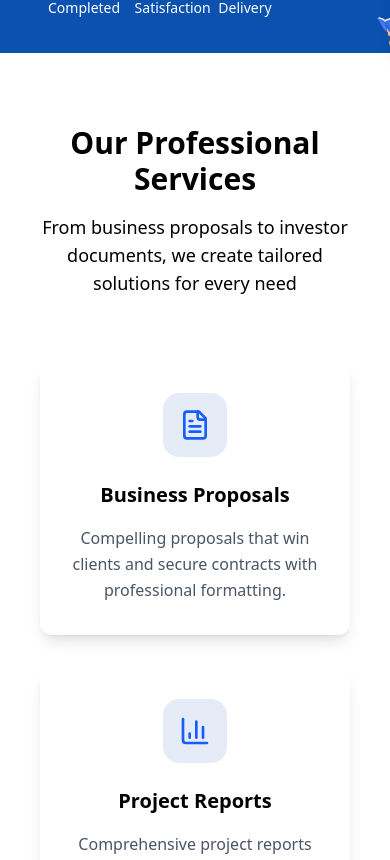
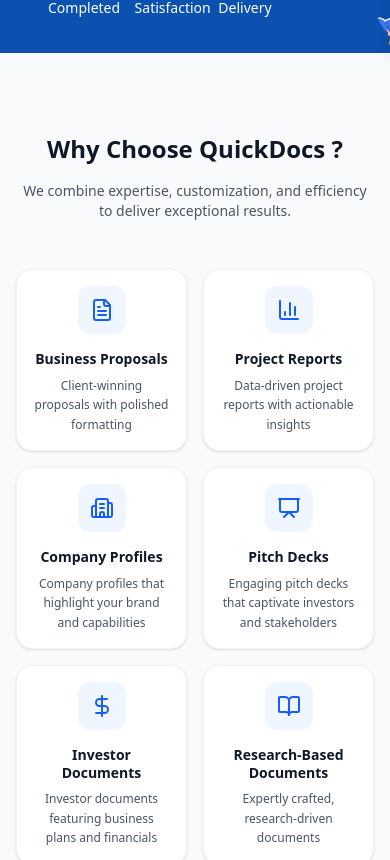
Before and after one commit to Cenzios/Quickdocs, a React (Vite) app: page / in a window 390 px wide. Shown: the part 791-1651 px from the top of the page. Built offline with nearby package versions, Linux system fonts and the light colour scheme.

Commit message:
Refactor components for improved responsiveness and visual consistency; update footer layout, enhance contact and services sections, and refine process steps.

```diff
--- a/index.html
+++ b/index.html
@@ -1,5 +1,5 @@
-<!doctype html>
-<html lang="en">
+<!DOCTYPE html>
+<html lang="en" class="scroll-smooth">
   <head>
     <meta charset="UTF-8" />
     <link rel="icon" type="image/svg+xml" href="/vite.svg" />
--- a/src/components/Footer.jsx
+++ b/src/components/Footer.jsx
@@ -24,57 +24,57 @@
       </section>
 
       {/* Footer Section */}
-      <footer className="bg-[#101828] text-white py-12 px-4">
+      <footer className="bg-[#101828] text-white py-8 px-4">
         <div className="max-w-6xl mx-auto">
-          <div className="grid md:grid-cols-3 gap-8">
+          <div className="grid grid-cols-3 md:grid-cols-3 gap-6 md:gap-8">
             {/* Company Info */}
             <div>
-              <h3 className="text-xl font-bold text-[#004AAD] mb-4">
+              <h3 className="text-base md:text-xl font-bold text-[#004AAD] mb-3 md:mb-4">
                 QuickDocs Sri Lanka
               </h3>
-              <p className="text-gray-300 mb-6 leading-relaxed">
-                Your trusted partner for professional business documents. We
-                combine MBA-level expertise with fast delivery to help your
-                business succeed.
+              <p className="text-gray-300 mb-4 md:mb-6 leading-relaxed text-xs md:text-base">
+                Expert business documents — MBA insight, fast delivery.
               </p>
 
               {/* Social Icons */}
-              <div className="flex gap-4">
+              <div className="flex gap-2 md:gap-4">
                 <a
                   href="#"
-                  className="w-10 h-10 bg-gray-800 hover:bg-blue-600 rounded-lg flex items-center justify-center transition-colors"
+                  className="w-8 h-8 md:w-10 md:h-10 bg-gray-800 hover:bg-blue-600 rounded-lg flex items-center justify-center transition-colors"
                 >
-                  <Facebook className="w-5 h-5" />
+                  <Facebook className="w-4 h-4 md:w-5 md:h-5" />
                 </a>
                 <a
                   href="#"
-                  className="w-10 h-10 bg-gray-800 hover:bg-blue-600 rounded-lg flex items-center justify-center transition-colors"
+                  className="w-8 h-8 md:w-10 md:h-10 bg-gray-800 hover:bg-blue-600 rounded-lg flex items-center justify-center transition-colors"
                 >
-                  <Twitter className="w-5 h-5" />
+                  <Twitter className="w-4 h-4 md:w-5 md:h-5" />
                 </a>
                 <a
                   href="#"
-                  className="w-10 h-10 bg-gray-800 hover:bg-blue-600 rounded-lg flex items-center justify-center transition-colors"
+                  className="w-8 h-8 md:w-10 md:h-10 bg-gray-800 hover:bg-blue-600 rounded-lg flex items-center justify-center transition-colors"
                 >
-                  <Linkedin className="w-5 h-5" />
+                  <Linkedin className="w-4 h-4 md:w-5 md:h-5" />
                 </a>
                 <a
                   href="#"
-                  className="w-10 h-10 bg-gray-800 hover:bg-blue-600 rounded-lg flex items-center justify-center transition-colors"
+                  className="w-8 h-8 md:w-10 md:h-10 bg-gray-800 hover:bg-blue-600 rounded-lg flex items-center justify-center transition-colors"
                 >
-                  <Instagram className="w-5 h-5" />
+                  <Instagram className="w-4 h-4 md:w-5 md:h-5" />
                 </a>
               </div>
             </div>
 
             {/* Our Services */}
             <div>
-              <h4 className="text-lg font-semibold mb-6">Our Services</h4>
-              <ul className="space-y-3">
+              <h4 className="text-sm md:text-lg font-semibold mb-3 md:mb-6 text-white">
+                Our Services
+              </h4>
+              <ul className="space-y-2 md:space-y-3">
                 <li>
                   <a
                     href="#"
-                    className="text-gray-300 hover:text-white transition-colors"
+                    className="text-gray-300 hover:text-white transition-colors text-xs md:text-base"
                   >
                     Business Proposals
                   </a>
@@ -82,15 +82,15 @@
                 <li>
                   <a
                     href="#"
-                    className="text-gray-300 hover:text-white transition-colors"
+                    className="text-gray-300 hover:text-white transition-colors text-xs md:text-base"
                   >
-                    Project Reports
+                    Project Report
                   </a>
                 </li>
                 <li>
                   <a
                     href="#"
-                    className="text-gray-300 hover:text-white transition-colors"
+                    className="text-gray-300 hover:text-white transition-colors text-xs md:text-base"
                   >
                     Company Profiles
                   </a>
@@ -98,7 +98,7 @@
                 <li>
                   <a
                     href="#"
-                    className="text-gray-300 hover:text-white transition-colors"
+                    className="text-gray-300 hover:text-white transition-colors text-xs md:text-base"
                   >
                     Pitch Decks
                   </a>
@@ -106,7 +106,7 @@
                 <li>
                   <a
                     href="#"
-                    className="text-gray-300 hover:text-white transition-colors"
+                    className="text-gray-300 hover:text-white transition-colors text-xs md:text-base"
                   >
                     Investor Documents
                   </a>
@@ -114,7 +114,7 @@
                 <li>
                   <a
                     href="#"
-                    className="text-gray-300 hover:text-white transition-colors"
+                    className="text-gray-300 hover:text-white transition-colors text-xs md:text-base"
                   >
                     Research Documents
                   </a>
@@ -124,12 +124,14 @@
 
             {/* Quick Links */}
             <div>
-              <h4 className="text-lg font-semibold mb-6">Quick Links</h4>
-              <ul className="space-y-3">
+              <h4 className="text-sm md:text-lg font-semibold mb-3 md:mb-6 text-white">
+                Quick Links
+              </h4>
+              <ul className="space-y-2 md:space-y-3">
                 <li>
                   <a
                     href="#"
-                    className="text-gray-300 hover:text-white transition-colors"
+                    className="text-gray-300 hover:text-white transition-colors text-xs md:text-base"
                   >
                     Home
                   </a>
@@ -137,7 +139,7 @@
                 <li>
                   <a
                     href="#"
-                    className="text-gray-300 hover:text-white transition-colors"
+                    className="text-gray-300 hover:text-white transition-colors text-xs md:text-base"
                   >
                     Services
                   </a>
@@ -145,15 +147,15 @@
                 <li>
                   <a
                     href="#"
-                    className="text-gray-300 hover:text-white transition-colors"
+                    className="text-gray-300 hover:text-white transition-colors text-xs md:text-base"
                   >
-                    Why Choose Us
+                    Why Choose us
                   </a>
                 </li>
                 <li>
                   <a
                     href="#"
-                    className="text-gray-300 hover:text-white transition-colors"
+                    className="text-gray-300 hover:text-white transition-colors text-xs md:text-base"
                   >
                     Process
                   </a>
@@ -161,7 +163,7 @@
                 <li>
                   <a
                     href="#"
-                    className="text-gray-300 hover:text-white transition-colors"
+                    className="text-gray-300 hover:text-white transition-colors text-xs md:text-base"
                   >
                     FAQs
                   </a>
@@ -169,7 +171,7 @@
                 <li>
                   <a
                     href="#"
-                    className="text-gray-300 hover:text-white transition-colors"
+                    className="text-gray-300 hover:text-white transition-colors text-xs md:text-base"
                   >
                     Contact Us
                   </a>
@@ -179,9 +181,9 @@
           </div>
 
           {/* Copyright */}
-          <div className="border-t border-gray-800 mt-12 pt-8">
-            <p className="text-gray-400 text-sm">
-              © 2024 QuickDocs Sri Lanka. All rights reserved.
+          <div className="border-t border-gray-800 mt-8 md:mt-12 pt-6 md:pt-8">
+            <p className="text-gray-400 text-xs md:text-sm">
+              © 2025 QuickDocs Sri Lanka. All rights reserved.
             </p>
           </div>
         </div>
--- a/src/pages/ChooseUs.jsx
+++ b/src/pages/ChooseUs.jsx
@@ -1,9 +1,38 @@
-import React from "react";
+import React, { useState } from "react";
 import { GraduationCap, Sparkles, Target, Clock } from "lucide-react";
 import Group from "../assets/Group.png";
 import BlueArrow from "../assets/BlueArrow.png";
 
 const ChooseUs = () => {
+  const [currentSlide, setCurrentSlide] = useState(0);
+
+  const features = [
+    {
+      icon: GraduationCap,
+      title: "MBA-Level Expertise",
+      description:
+        "Our team brings advanced business knowledge and strategic thinking to every document.",
+    },
+    {
+      icon: Sparkles,
+      title: "Clarity & Impact",
+      description:
+        "Clear communication that drives results and achieves your goals.",
+    },
+    {
+      icon: Target,
+      title: "Tailored Documents",
+      description:
+        "Every document is customized to your specific industry, audience, and objectives.",
+    },
+    {
+      icon: Clock,
+      title: "Fast Delivery",
+      description:
+        "Quick turnaround times without compromising on quality or attention to details.",
+    },
+  ];
+
   return (
     <section
       id="choose-us"
@@ -22,7 +51,57 @@
           </p>
         </div>
 
-        {/* Main Content */}
+        {/* Mobile Layout - Carousel */}
+        <div className="lg:hidden">
+          {/* Illustration */}
+          <div className="flex justify-center mb-8">
+            <img
+              src={Group}
+              alt="QuickDocs Team"
+              className="w-64 h-48 object-contain"
+            />
+          </div>
+
+          {/* Current Card */}
+          <div className="px-6 mb-8">
+            <div className="bg-white rounded-2xl shadow-lg p-6 text-center">
+              {/* Icon */}
+              <div className="flex justify-center mb-4">
+                <div className="bg-blue-600 p-3 rounded-xl">
+                  {React.createElement(features[currentSlide].icon, {
+                    className: "w-6 h-6 text-white",
+                  })}
+                </div>
+              </div>
+
+              {/* Title */}
+              <h3 className="text-lg font-semibold text-gray-900 mb-3">
+                {features[currentSlide].title}
+              </h3>
+
+              {/* Description */}
+              <p className="text-gray-600 text-sm leading-relaxed">
+                {features[currentSlide].description}
+              </p>
+            </div>
+          </div>
+
+          {/* Dot Indicators */}
+          <div className="flex justify-center gap-2">
+            {features.map((_, index) => (
+              <button
+                key={index}
+                onClick={() => setCurrentSlide(index)}
+                className={`w-2 h-2 rounded-full transition-colors ${
+                  index === currentSlide ? "bg-blue-600" : "bg-gray-300"
+                }`}
+                aria-label={`Go to slide ${index + 1}`}
+              />
+            ))}
+          </div>
+        </div>
+
+        {/* Desktop Layout - Your Original Code */}
         <div className="hidden lg:block relative h-[600px] w-full">
           {/* Central Image */}
           <div className="absolute top-1/2 left-1/2 transform -translate-x-1/2 -translate-y-1/2">
--- a/src/pages/Home.jsx
+++ b/src/pages/Home.jsx
@@ -1,3 +1,4 @@
+// Home.jsx
 import React from "react";
 import Hero from "../components/Hero";
 
--- a/src/pages/Process.jsx
+++ b/src/pages/Process.jsx
@@ -19,41 +19,40 @@
   },
   {
     icon: <FileText className="w-5 h-5 text-white" />,
-    title: "STEP 02: Brainstorm Meeting",
+    title: "STEP 02: Sample Project",
     description:
       "We create a sample section to align with your expectations and style.",
   },
   {
     icon: <PenTool className="w-5 h-5 text-white" />,
-    title: "STEP 03: Brainstorm Meeting",
-    description:
-      "Our team develops the complete documents with attention to details.",
+    title: "STEP 03: Project Work",
+    description: "We develop the complete documents with attention to details.",
   },
   {
     icon: <CheckCircle className="w-5 h-5 text-white" />,
-    title: "STEP 04: Brainstorm Meeting",
+    title: "STEP 04: Revision & Demos",
     description:
-      "You receive the polished, professional documents ready for use.",
+      "We incorporate your feedback and refine the document to perfection.",
   },
   {
     icon: <Presentation className="w-5 h-5 text-white" />,
-    title: "STEP 05: Brainstorm Meeting",
+    title: "STEP 05: Final Demos",
     description: "We present the completed documents for your final approval.",
   },
   {
     icon: <RefreshCcw className="w-5 h-5 text-white" />,
-    title: "STEP 06: Brainstorm Meeting",
+    title: "STEP 06: Final Documents",
     description:
-      "We incorporate your feedback and refine the document to perfection.",
+      "You receive the polished, professional documents ready for use.",
   },
 ];
 
 const Process = () => {
   return (
-    <section className="py-20 px-6 lg:px-20 bg-white">
+    <section className="py-20 px-6 bg-white">
       {/* Section Header */}
-      <div className="text-center max-w-2xl mx-auto mb-16">
-        <h2 className="text-2xl sm:text-3xl font-bold text-gray-900 mb-4">
+      <div className="text-center max-w-2xl mx-auto mb-12">
+        <h2 className="text-2xl sm:text-3xl font-bold text-gray-900 mb-3">
           Our Simple 6–Step Process
         </h2>
         <p className="text-gray-600 text-sm sm:text-base">
@@ -62,8 +61,8 @@
         </p>
       </div>
 
-      {/* Content */}
-      <div className="grid grid-cols-1 lg:grid-cols-2 gap-12 items-start">
+      {/* -------- Desktop View (with dashed arrows) -------- */}
+      <div className="hidden lg:grid grid-cols-1 lg:grid-cols-2 gap-12 items-start">
         {/* Left Side Image */}
         <div className="flex justify-center">
           <img
@@ -91,7 +90,7 @@
                   {step.description}
                 </p>
 
-                {/* Dash Arrow (only between steps, not after last) */}
+                {/* Dashed Arrow (only between steps) */}
                 {index < steps.length - 1 && (
                   <img
                     src={dashArrow}
@@ -104,6 +103,39 @@
           </div>
         </div>
       </div>
+
+      {/* -------- Mobile View (zig-zag with solid line) -------- */}
+      <div className="lg:hidden relative flex flex-col items-center">
+        {/* Solid Blue Vertical Line */}
+        <div className="absolute top-0 bottom-0 left-1/2 transform -translate-x-1/2 w-1 bg-blue-600"></div>
+
+        {/* Steps */}
+        {steps.map((step, index) => (
+          <div
+            key={index}
+            className={`relative flex w-full mb-12 ${
+              index % 2 === 0 ? "justify-start" : "justify-end"
+            }`}
+          >
+            {/* Step content box */}
+            <div className="w-1/2 px-4">
+              <div className="bg-white shadow-md rounded-lg p-4">
+                <h3 className="text-sm font-bold text-gray-900 mb-1">
+                  {step.title}
+                </h3>
+                <p className="text-gray-600 text-sm leading-relaxed">
+                  {step.description}
+                </p>
+              </div>
+            </div>
+
+            {/* Step Icon on Line */}
+            <div className="absolute left-1/2 transform -translate-x-1/2 -top-2 flex items-center justify-center w-10 h-10 rounded-full bg-blue-600 shadow-md z-10">
+              {step.icon}
+            </div>
+          </div>
+        ))}
+      </div>
     </section>
   );
 };
--- a/src/pages/Services.jsx
+++ b/src/pages/Services.jsx
@@ -11,82 +11,111 @@
 const Services = () => {
   const services = [
     {
-      icon: <FileText className="w-8 h-8 text-blue-600" />,
+      icon: FileText,
       title: "Business Proposals",
-      description:
-        "Compelling proposals that win clients and secure contracts with professional formatting.",
+      description: "Client-winning proposals with polished formatting",
     },
     {
-      icon: <BarChart3 className="w-8 h-8 text-blue-600" />,
+      icon: BarChart3,
       title: "Project Reports",
-      description:
-        "Comprehensive project reports with data analysis, insights, and clear recommendations.",
+      description: "Data-driven project reports with actionable insights",
     },
     {
-      icon: <Building2 className="w-8 h-8 text-blue-600" />,
+      icon: Building2,
       title: "Company Profiles",
       description:
-        "Professional company profiles that showcases your brand, values, and capabilities",
+        "Company profiles that highlight your brand and capabilities",
     },
     {
-      icon: <Presentation className="w-8 h-8 text-blue-600" />,
+      icon: Presentation,
       title: "Pitch Decks",
       description:
-        "Engaging pitch decks designed to captivate investors and stakeholders.",
+        "Engaging pitch decks that captivate investors and stakeholders",
     },
     {
-      icon: <DollarSign className="w-8 h-8 text-blue-600" />,
+      icon: DollarSign,
       title: "Investor Documents",
-      description:
-        "Detailed investor documents including business plans and financial projections",
+      description: "Investor documents featuring business plans and financials",
     },
     {
-      icon: <BookOpen className="w-8 h-8 text-blue-600" />,
+      icon: BookOpen,
       title: "Research-Based Documents",
-      description:
-        "Well-researched documents backed by industry and market analysis",
+      description: "Expertly crafted, research-driven documents",
     },
   ];
 
   return (
-    <section id="services" className="py-18 bg-[#FFFFFF]">
-      <div className="w-full max-w-[1400px] mx-auto px-10">
+    <section id="services" className="min-h-screen py-20 bg-gray-50">
+      <div className="w-full max-w-[1400px] mx-auto px-4 md:px-10">
         {/* Header */}
-        <div className="text-center mb-16">
-          <h2 className="text-3xl font-bold text-black mb-4">
-            Our Professional Services
+        <div className="text-center mb-12">
+          <h2 className="text-2xl md:text-3xl font-bold text-gray-900 mb-4">
+            Why Choose QuickDocs ?
           </h2>
-          <p className="text-lg text-black max-w-2xl mx-auto">
-            From business proposals to investor documents, we create tailored
-            solutions for every need
+          <p className="text-gray-600 max-w-2xl mx-auto text-sm md:text-base">
+            We combine expertise, customization, and efficiency to deliver
+            exceptional results.
           </p>
         </div>
 
-        {/* Services Grid */}
-        <div className="grid grid-cols-1 md:grid-cols-2 lg:grid-cols-3 gap-8">
-          {services.map((service, index) => (
+        {/* Desktop Grid - 3 columns on large screens, 2 on medium */}
+        <div className="hidden md:grid md:grid-cols-2 lg:grid-cols-3 gap-8">
+          {services.map((service, index) => {
+            const IconComponent = service.icon;
+            return (
               <div
                 key={index}
-              className="bg-white rounded-xl p-8 shadow-lg hover:shadow-xl duration-300 text-center group hover:scale-105 transform transition-all"
+                className="bg-white rounded-xl p-8 shadow-sm hover:shadow-lg duration-300 text-center group hover:scale-105 transform transition-all border border-gray-100"
               >
                 {/* Icon */}
-              <div className="flex justify-center mb-6 ">
-                <div className="p-4 bg-[#004AAD1A] rounded-2xl">
-                  {service.icon}
+                <div className="flex justify-center mb-6">
+                  <div className="p-4 bg-blue-50 rounded-2xl">
+                    <IconComponent className="w-8 h-8 text-blue-600" />
                   </div>
                 </div>
 
                 {/* Title */}
-              <h3 className="text-xl font-semibold text-black mb-4">
+                <h3 className="text-xl font-semibold text-gray-900 mb-4">
                   {service.title}
                 </h3>
 
                 {/* Description */}
-              <p className="text-[#4A5565] leading-relaxed">
+                <p className="text-gray-600 leading-relaxed">
                   {service.description}
                 </p>
               </div>
-          ))}
+            );
+          })}
+        </div>
+
+        {/* Mobile Layout - 2-column grid exactly like the image */}
+        <div className="md:hidden grid grid-cols-2 gap-4">
+          {services.map((service, index) => {
+            const IconComponent = service.icon;
+            return (
+              <div
+                key={index}
+                className="bg-white rounded-2xl p-4 shadow-sm border border-gray-100 text-center"
+              >
+                {/* Icon */}
+                <div className="flex justify-center mb-4">
+                  <div className="p-3 bg-blue-50 rounded-xl">
+                    <IconComponent className="w-6 h-6 text-blue-600" />
+                  </div>
+                </div>
+
+                {/* Title */}
+                <h3 className="text-sm font-semibold text-gray-900 mb-2 leading-tight">
+                  {service.title}
+                </h3>
+
+                {/* Description */}
+                <p className="text-gray-600 text-xs leading-relaxed">
+                  {service.description}
+                </p>
+              </div>
+            );
+          })}
         </div>
       </div>
     </section>
```
Also changed, not shown: src/pages/ContactUs.jsx (+77 -8 lines), src/pages/Faq.jsx (+18 -3 lines), src/pages/Payment.jsx (+11 -1 lines). Lines whose indentation alone changed are shown as unchanged.
